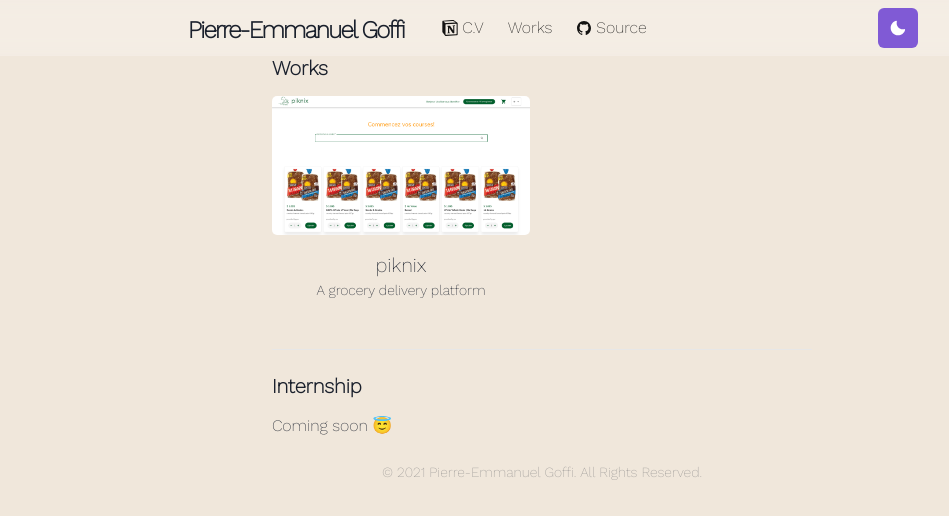
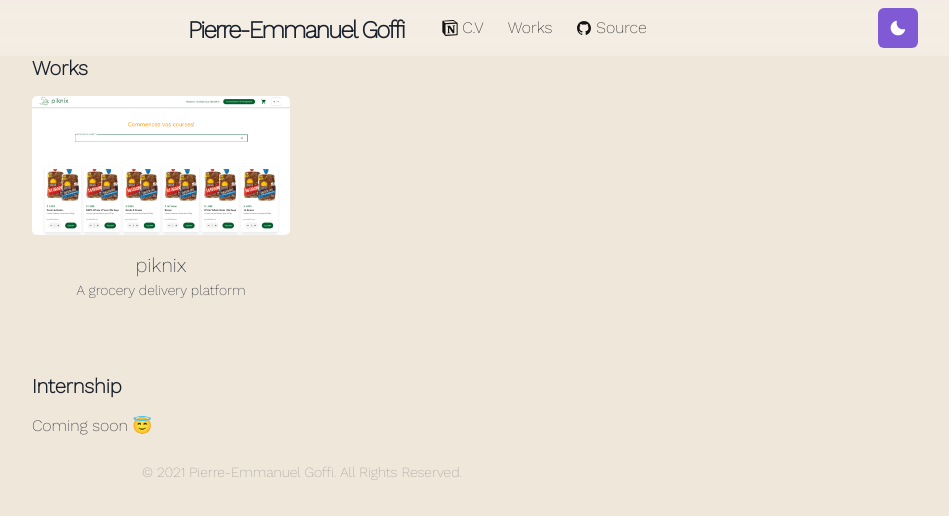
Before and after one commit to chapsag/pierre, a Next.js app: page /works in a window 1280 px wide. Shown: the top 516 px of the page, without its empty margins (98-1047 px from the left). Built offline with nearby package versions, Linux system fonts and the light colour scheme.

Commit message:
update website for xml

```diff
--- a/src/pages/_app.tsx
+++ b/src/pages/_app.tsx
@@ -7,6 +7,7 @@
 import Fonts from '../lib/fonts'
 import { useEffect } from 'react'
 import TagManager from 'react-gtm-module'
+import { Container } from '@chakra-ui/react'
 
 const Portfolio = ({
   Component,
@@ -14,9 +15,12 @@
   router
 }: AppProps): ReactElement => {
   useEffect(() => {
-    TagManager.initialize({ gtmId: 'GTM-N3WVPBB' })
+    TagManager.initialize({ gtmId: process.env.GTM })
   }, [])
   return (
+    <Container
+      style={{ position: 'relative', width: '100vh', height: '100vw' }}
+    >
       <ChakraProvider theme={theme}>
         <Fonts />
         <Layout router={router}>
@@ -25,6 +29,7 @@
           </AnimatePresence>
         </Layout>
       </ChakraProvider>
+    </Container>
   )
 }
 
--- a/src/pages/_document.tsx
+++ b/src/pages/_document.tsx
@@ -16,7 +16,7 @@
         <Head>
           <meta
             name="google-site-verification"
-            content="WNET4076-_0hUtDN3cCz2PnPWvUgjG6fxlQCBVdmZR8"
+            content={process.env.GOOGLE_VERIFICATION}
           />
           <link
             rel="preconnect"
```
Lines whose indentation alone changed are shown as unchanged.
